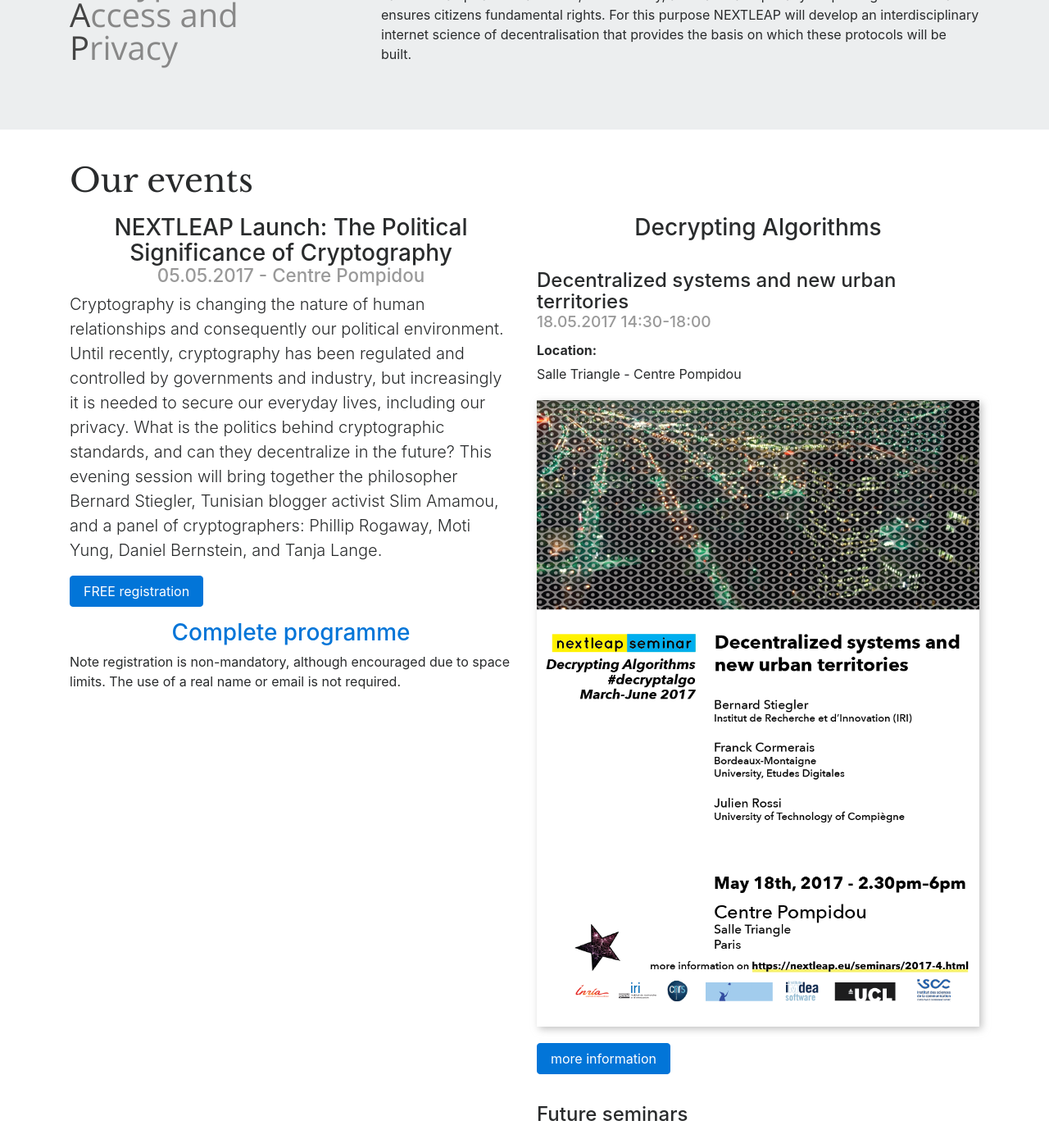
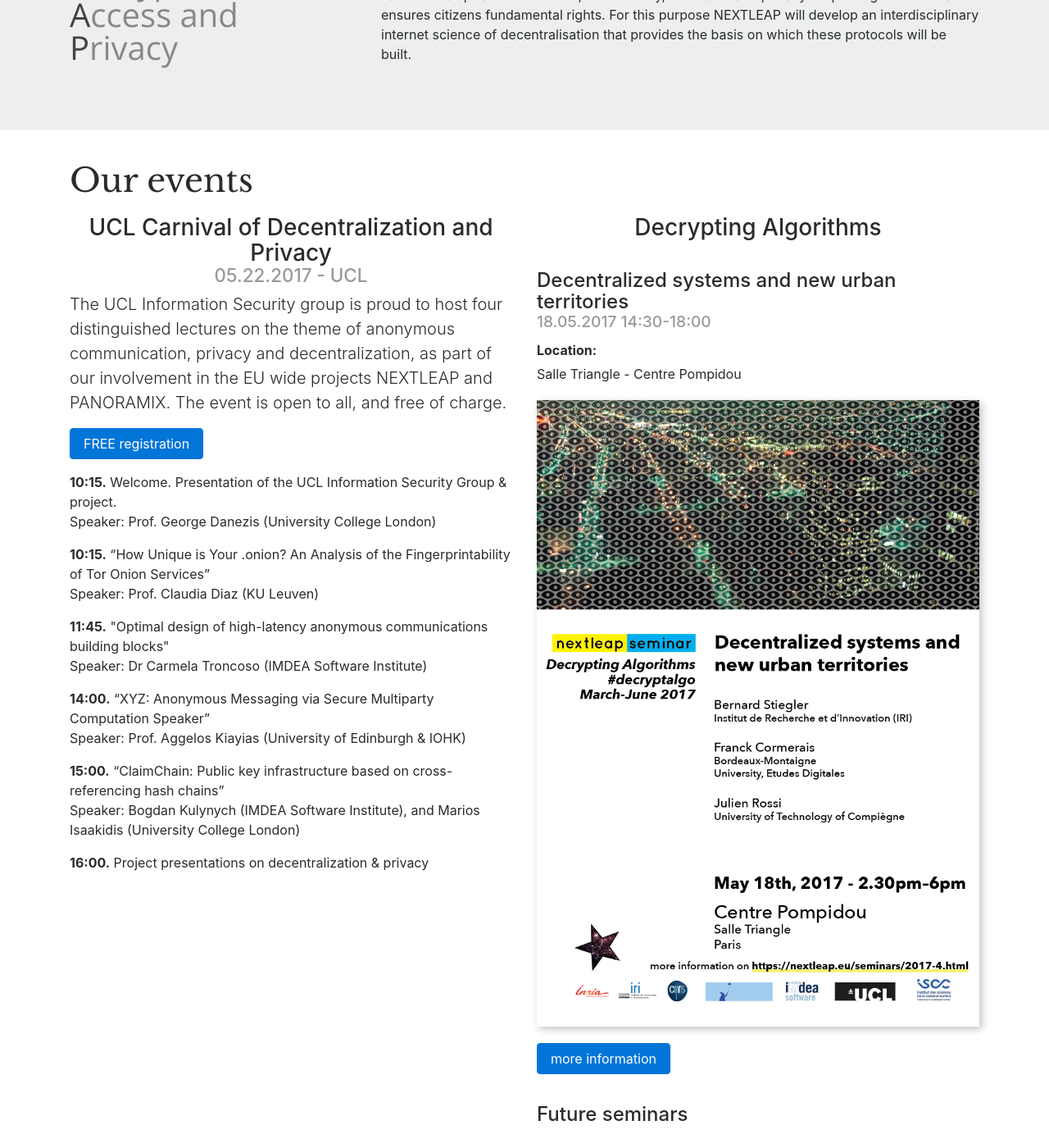
Before and after one commit to nextleap-project/nextleap-website, a Jekyll site: the page built from index.html, in a window 1280 px wide and 1400 px high, scrolled down 326 px. Shown: the whole window at 82% size. Built offline with Jekyll 4.4.1, drawn with Linux system fonts in a browser that asks for light colours; nearby versions of some CDN libraries.

Commit message:
UCL Festival

```diff
--- a/index.html
+++ b/index.html
@@ -33,18 +33,23 @@
 
 	<div class="row">
 		<div class="col col-md-6">
-			<h3>NEXTLEAP Launch: The Political Significance of Cryptography <div class="info">05.05.2017 - Centre Pompidou</div></h3>
+			<h3>UCL Carnival of Decentralization and Privacy <div class="info">05.22.2017 - UCL</div></h3>
 
-			<p class="lead">Cryptography is changing the nature of human relationships and consequently our political environment. Until recently, cryptography has been regulated and controlled by governments and industry, but increasingly it is needed to secure our everyday lives, including our privacy.  What is the politics behind cryptographic standards, and can they decentralize in the future?  This evening session will bring together the philosopher Bernard Stiegler, Tunisian blogger activist Slim Amamou, and a panel of cryptographers: Phillip Rogaway, Moti Yung, Daniel Bernstein, and Tanja Lange.</p>
+			<p class="lead">The UCL Information Security group is proud to host four distinguished lectures on the theme of anonymous communication, privacy and decentralization, as part of our involvement in the EU wide projects NEXTLEAP and PANORAMIX. The event is open to all, and free of charge.</p>
 
-			<p><a class="btn btn-primary" href="http://nextleap-launch.eventbrite.com">FREE registration</a> <br /></p>
-
-			<h3><a href="/events/launch.html">Complete programme</a></h3>
-			<p><emph>Note registration is non-mandatory, although encouraged due to space limits. The use of a real name or email is not required.</emph></p>
+			<p><a class="btn btn-primary" href="https://www.eventbrite.co.uk/e/ucl-carnival-of-decentralization-and-privacy-tickets-34509055514">FREE registration</a> <br /></p>
 
 
+	<p>
+	<strong>10:15.</strong> Welcome. Presentation of the UCL Information Security Group & project.<br />
+	        Speaker: Prof. George Danezis (University College London)
+	</p>
 
-
+	<p><strong>10:15.</strong> “How Unique is Your .onion? An Analysis of the Fingerprintability of Tor Onion Services”<br />Speaker: Prof. Claudia Diaz (KU Leuven)</p>
+	<p><strong>11:45.</strong> "Optimal design of high-latency anonymous communications building blocks"<br />Speaker: Dr Carmela Troncoso (IMDEA Software Institute)</p>
+	<p><strong>14:00.</strong> “XYZ: Anonymous Messaging via Secure Multiparty Computation Speaker”<br />Speaker: Prof. Aggelos Kiayias (University of Edinburgh & IOHK)</p>
+	<p><strong>15:00.</strong> “ClaimChain: Public key infrastructure based on cross-referencing hash chains”<br />Speaker: Bogdan Kulynych (IMDEA Software Institute), and Marios Isaakidis (University College London)</p>
+	<p><strong>16:00.</strong> Project presentations on decentralization & privacy</p>
 
 
 		</div>
```
